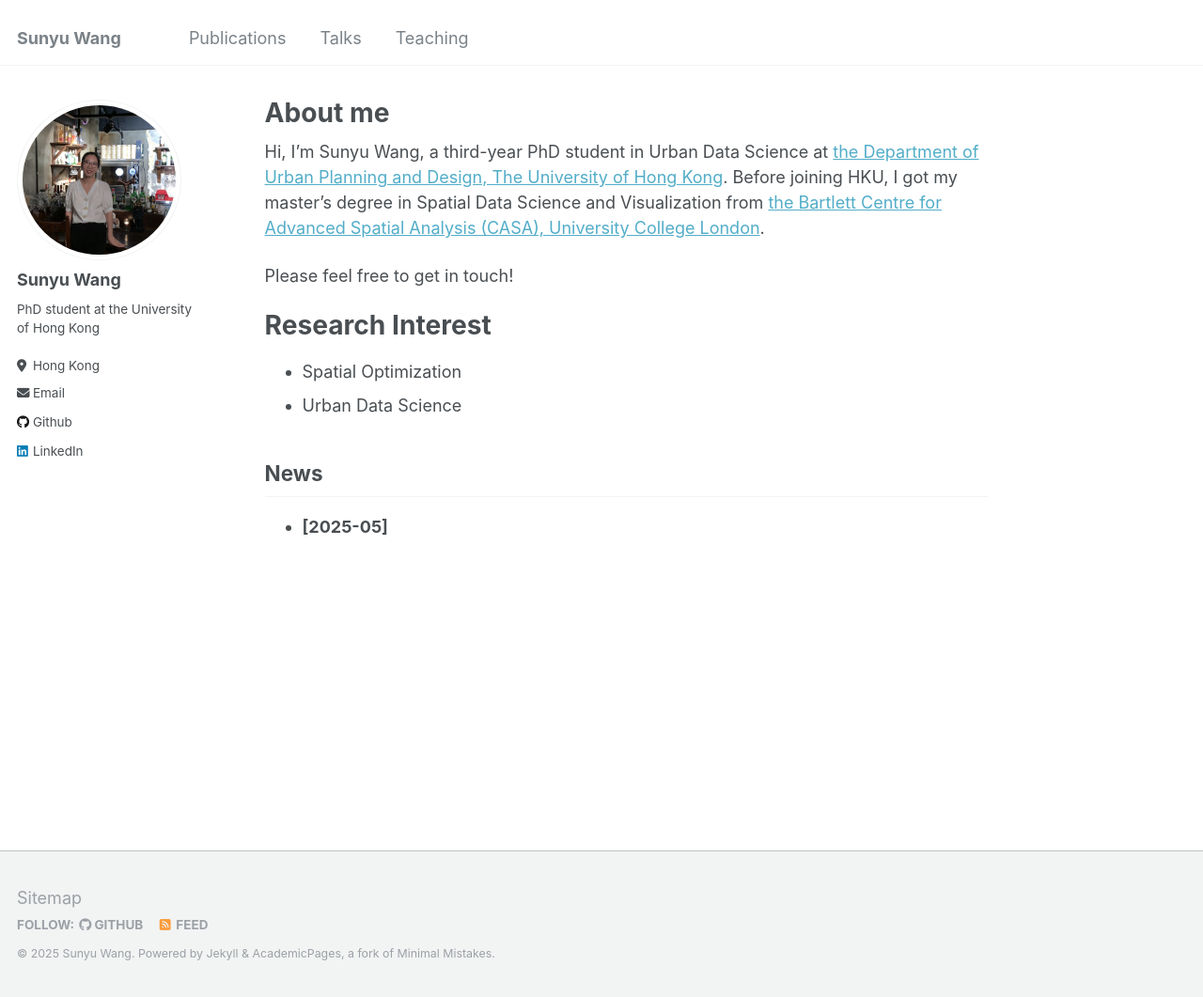
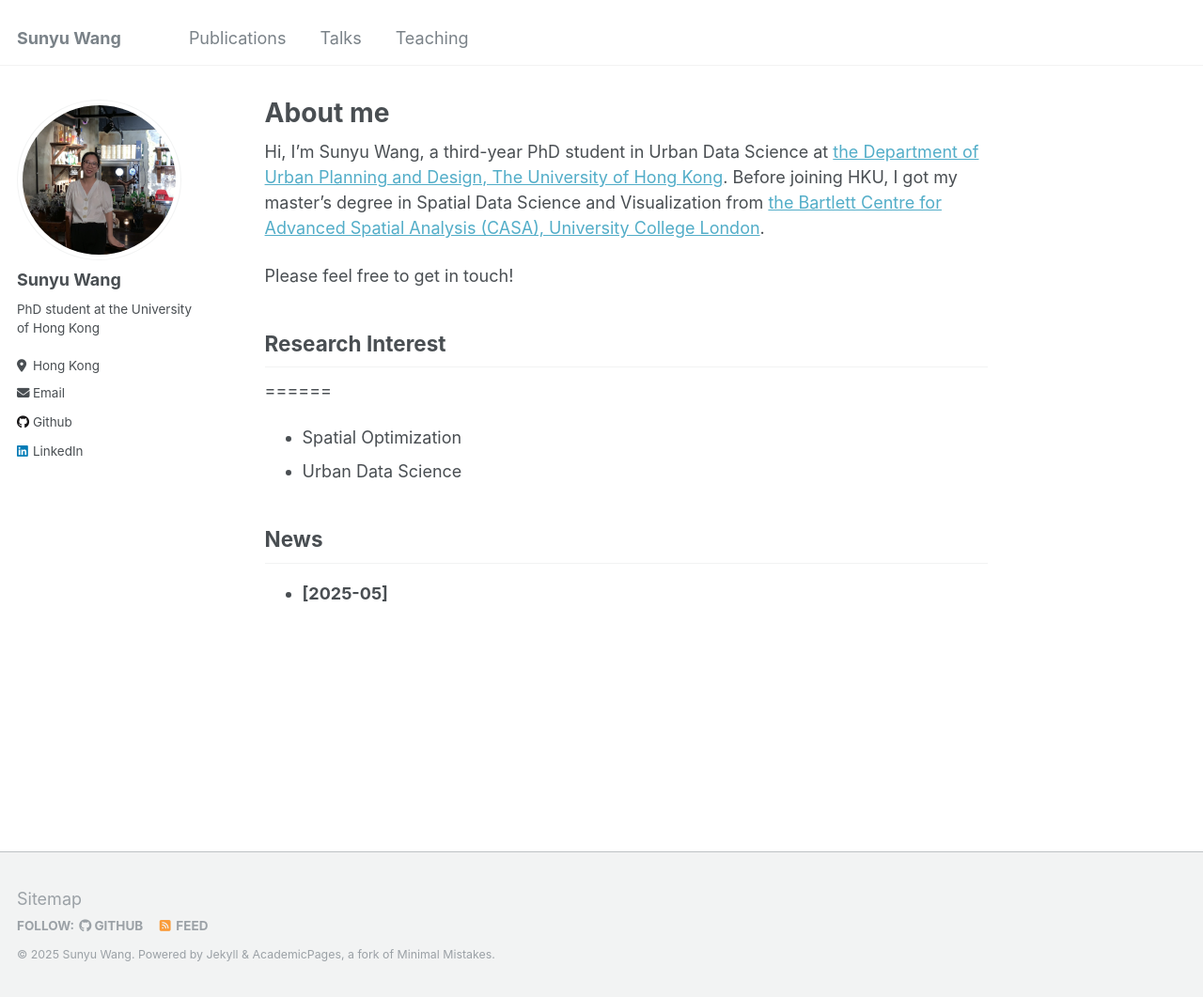
Before and after one commit to sywang-20/sywang-20.github.io, a Jekyll site: the page built from _pages/about.md, in a window 1280 px wide and 1061 px high. Shown: the whole window at 94% size. Built offline with Jekyll 4.4.1, drawn with Linux system fonts in a browser that asks for light colours.

```diff
--- a/_pages/about.md
+++ b/_pages/about.md
@@ -11,7 +11,7 @@ Hi, I'm Sunyu Wang, a third-year PhD student in Urban Data Science at [the Depar
 
 Please feel free to get in touch!
 
-Research Interest
+## Research Interest
 ======
 - Spatial Optimization
 - Urban Data Science
```
